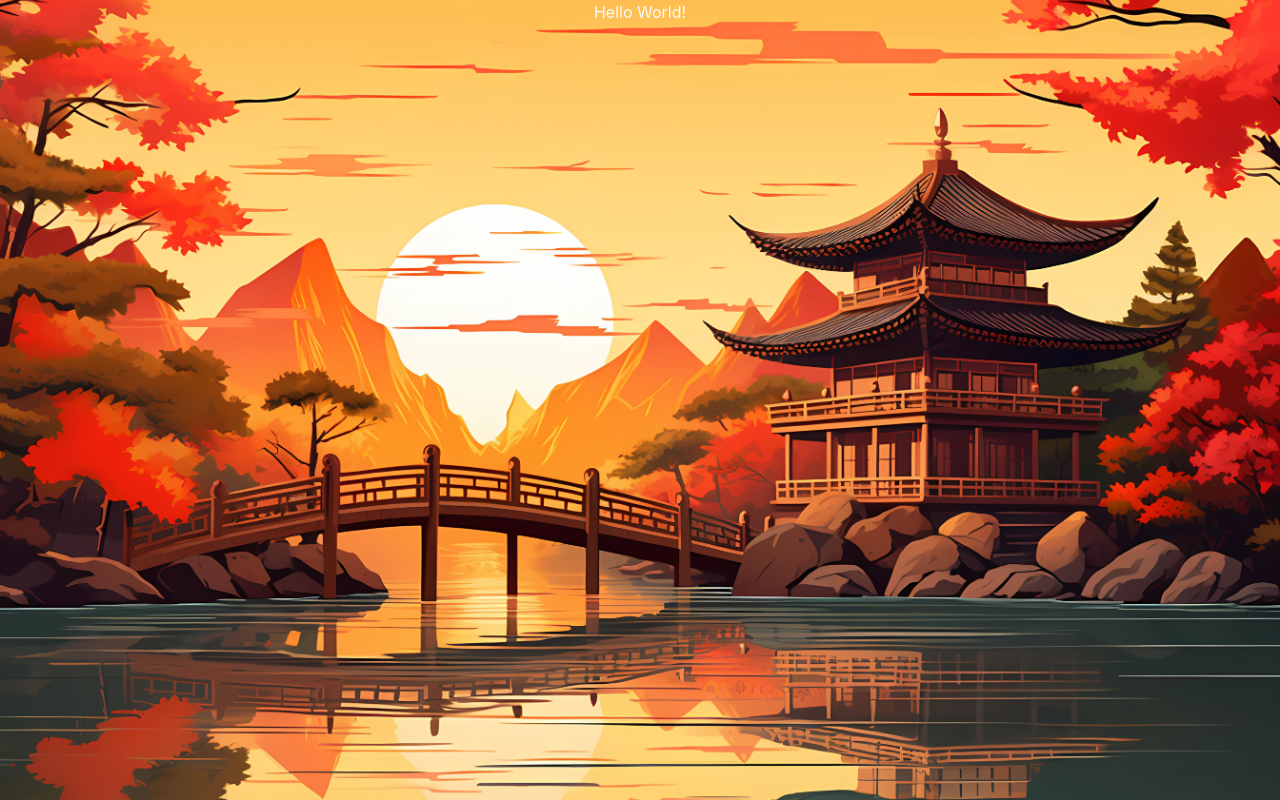
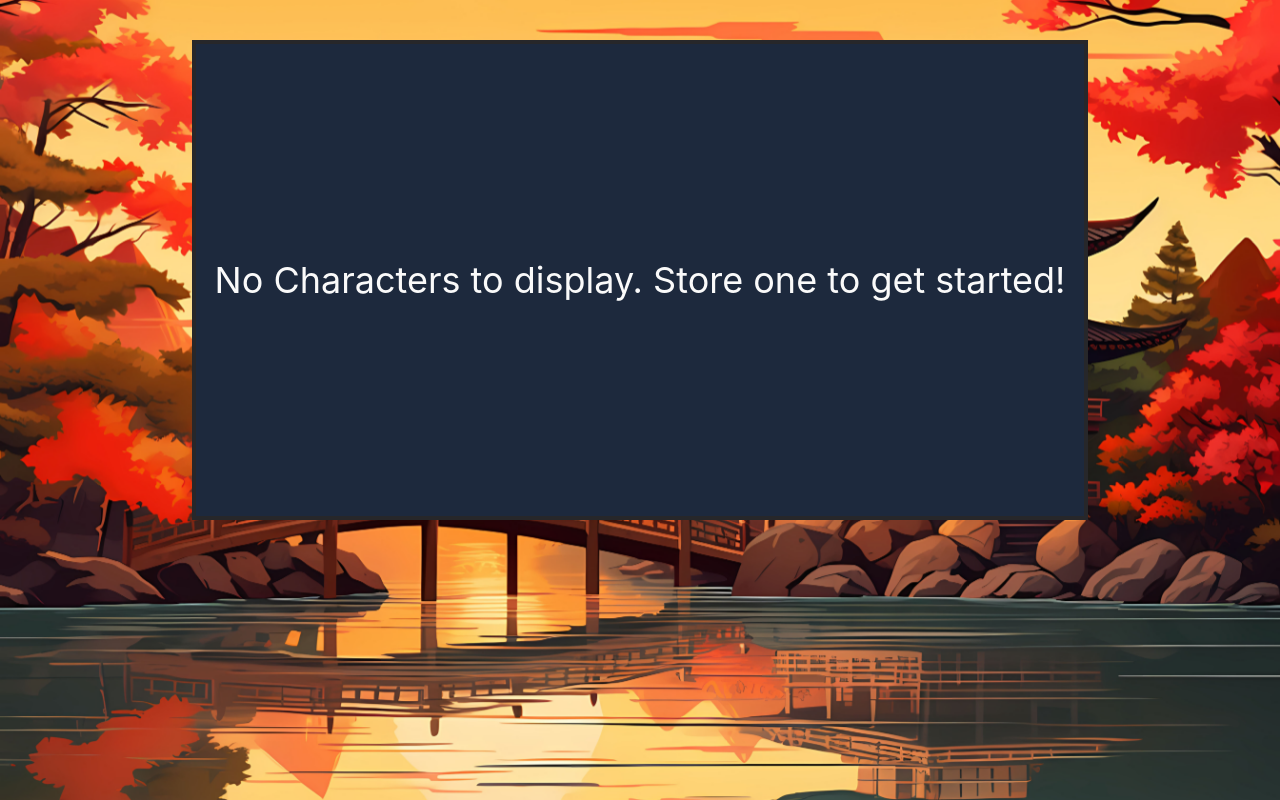
Before and after one commit to BrackListed/Gacha-game, a React (Vite) app: page /Storage in a window 1280 px wide. Built offline with nearby package versions, Linux system fonts and the light colour scheme.

Commit message:
Made the outline for the storage page and added a placeholder.

```diff
--- a/src/App.tsx
+++ b/src/App.tsx
@@ -25,7 +25,10 @@ export default function App(){
       />
     }></Route>
     <Route path = "/Storage" element = {
-      <Storage/>
+      <Storage
+      characters = {characters}
+      setCharacter = {setCharacter}
+      />
     }></Route>
   </Routes>
   </BrowserRouter>)
--- a/src/Pages/Storage.css
+++ /dev/null
@@ -1,11 +0,0 @@
-body {
-    background-image: url(../assets/background/Storage.jpg);
-    background-repeat: no-repeat;
-    background-position: center center;
-    background-size: cover;
-    background-attachment: fixed;
-    display: flex;
-    flex-direction: column;
-    align-items: center;
-    color:var(--color-zinc-50)
-}
--- a/src/Pages/Storage.tsx
+++ b/src/Pages/Storage.tsx
@@ -1,9 +1,35 @@
-import "./Storage.css"
+type Character = {
+    name: string;
+    Atk: number;
+    Def: number;
+    img: string;
+}
 
-export function Storage() {
+type StorageProps = {
+    characters: Character[]
+    setCharacter: (value: Character[]) => void
+}
+
+
+export function Storage({characters, setCharacter}: StorageProps) {
+    console.log(characters)
     return(
-        <div>
-            Hello World!
+        <div id = "body" className="bg-[url('/Background/Storage.jpg')] w-screen h-screen bg-no-repeat bg-center bg-cover bg-fixed flex flex-col items-center">
+        <div id = "Storage-container" className="bg-slate-800 border-zinc-800 border-4 w-4xl min-h-120 my-10">
+            {characters.length === 0 && <h1 className="w-full h-full flex justify-center items-center text-4xl">No Characters to display. Store one to get started!</h1>}
+            <div>
+                {characters && characters.map((character) => (
+                    <div>
+                        <div className="flex backdrop-blur-lg rounded-2xl p-3 border-2  border-zinc-400 shadow-2xl">{character.name}</div>
+                        <img src = {"/" + character.img} alt = "image of character"></img>
+                        <div id = "Stats">
+                            <p>Atk: {character.Atk}</p>
+                            <p>Def: {character.Def}</p>
+                        </div>
+                    </div>
+                ))}
+            </div>
+        </div>
         </div>
     )
 }
--- a/src/assets/Main.tsx
+++ b/src/assets/Main.tsx
@@ -1,6 +1,7 @@
 import { useState } from "react"
 import { Buttons } from "./Buttons"
 import "../index.css"
+import { Link } from "react-router-dom";
 type Character ={
     name: string;
     Atk: number;
@@ -8,25 +9,25 @@ type Character ={
     img: string;
 }
 let commonCharacters = [
-    {name: "Takemichi Hanagaki", Atk: 10, Def: 10, img: "characters/Common/Takemichi_Hanagaki.png"},
-    {name: "Haruka Sakura", Atk: 10, Def: 10, img: "characters/Common/Haruka_Sakura.png"},
+    {name: "Takemichi Hanagaki", Atk: 10, Def: 10, img: "/characters/Common/Takemichi_Hanagaki.png"},
+    {name: "Haruka Sakura", Atk: 10, Def: 10, img: "/characters/Common/Haruka_Sakura.png"},
 ]
 
 let rareCharacters = [
-    {name: "Tanjiro Kamado",  Atk: 60, Def: 50, img: "./characters/Rare/Tanjiro_Kamado.png"},
-    {name: "Gabimaru the Hollow", Atk: 30, Def: 40, img: "./characters/Rare/Gabimaru.png"},
-    {name: "Yuji Itadori", Atk: 50, Def: 50, img: "./characters/Rare/Yuji_Itadori.png"},
-    {name: "Alucard Hellsing", Atk: 40, Def: 40, img: "./characters/Rare/Alucard_Hellsing.png"},
+    {name: "Tanjiro Kamado",  Atk: 60, Def: 50, img: "/characters/Rare/Tanjiro_Kamado.png"},
+    {name: "Gabimaru the Hollow", Atk: 30, Def: 40, img: "/characters/Rare/Gabimaru.png"},
+    {name: "Yuji Itadori", Atk: 50, Def: 50, img: "/characters/Rare/Yuji_Itadori.png"},
+    {name: "Alucard Hellsing", Atk: 40, Def: 40, img: "/characters/Rare/Alucard_Hellsing.png"},
 ]
 
 let legendaryCharacters = [
-    {name: "Izuku Midoriya", Atk: 100, Def: 100, img: "./characters/Legendary/Izuku_Midoriya.png"},
-    {name: "Monkey D. Luffy", Atk: 110, Def: 120, img: "./characters/Legendary/Luffy.jpg"},
+    {name: "Izuku Midoriya", Atk: 100, Def: 100, img: "/characters/Legendary/Izuku_Midoriya.png"},
+    {name: "Monkey D. Luffy", Atk: 110, Def: 120, img: "/characters/Legendary/Luffy.jpg"},
 ]
 
 let mythicalCharacters = [
-    {name: "Giorno Giovanna", Atk: 80, Def: 999, img: "./characters/Mythical/Giorno.png"},
-    {name: "Saitama", Atk: 500, Def: 500, img: "./characters/Mythical/Saitama.png"},
+    {name: "Giorno Giovanna", Atk: 80, Def: 999, img: "/characters/Mythical/Giorno.png"},
+    {name: "Saitama", Atk: 500, Def: 500, img: "/characters/Mythical/Saitama.png"},
 ]
 
 
@@ -41,7 +42,7 @@ export function Main({characters, setCharacter}: MainProps){
 
         <div className="flex flex-col gap-3 items-center">
             <div className="flex gap-7 my-10 justify-center w-screen items-center"> {/* //header */}
-                <Buttons><a href = "../Pages/Storage.tsx">STORAGE</a></Buttons>
+                <Link to="/Storage"><Buttons>STORAGE</Buttons></Link>
                 {<Buttons onClick = {() => startGame(setTempCharacter, hasDrawnCharacter)}>START</Buttons>}
                 <Buttons>CHARACTER DUELS</Buttons>
             </div> {/* //header closing */}
```
Also changed, not shown: public/Background/Storage.jpg (renamed from src/assets/background/Storage.jpg).
